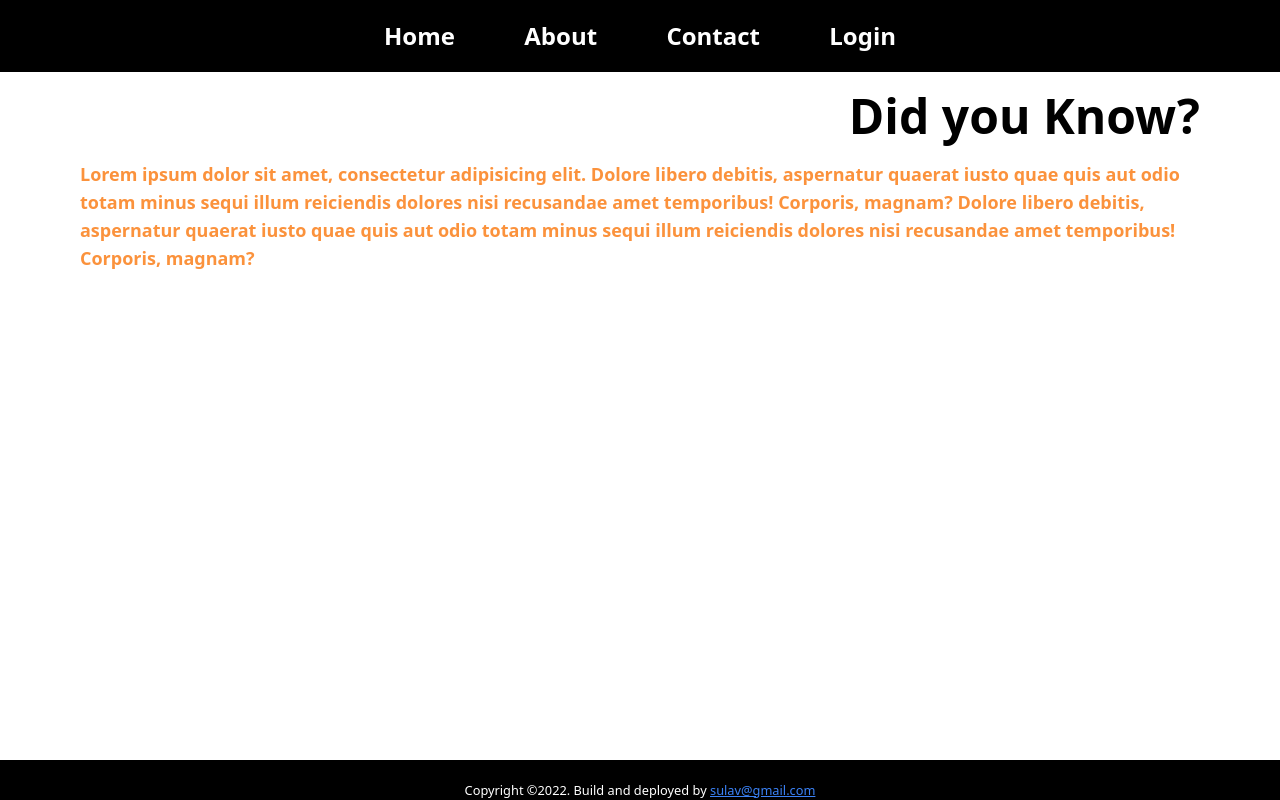
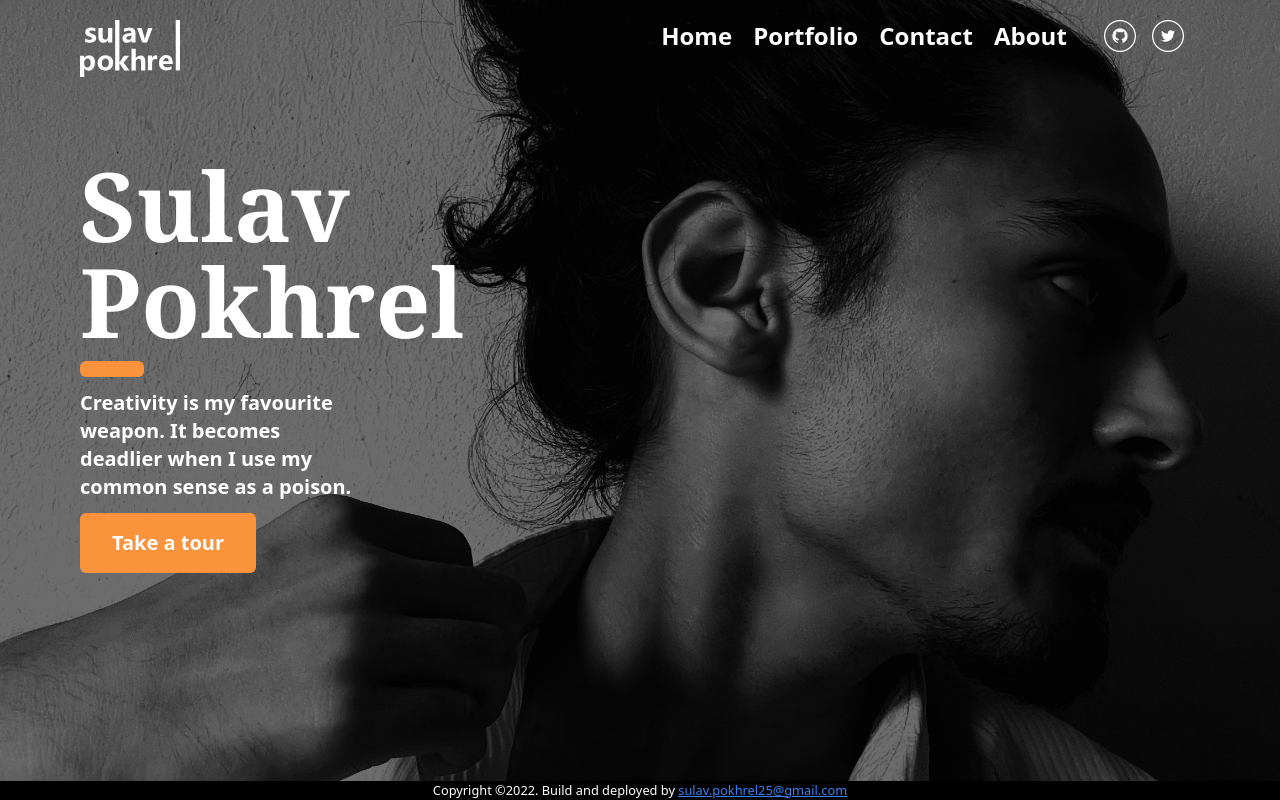
Before and after one commit to pokhreally/TrainYourFingers.github.io, a plain HTML site: page index.html in a window 1280 px wide. Drawn offline with Linux system fonts and the light colour scheme.

Commit message:
personal

```diff
--- a/index.html
+++ b/index.html
@@ -4,38 +4,45 @@
     <meta charset="UTF-8">
     <meta http-equiv="X-UA-Compatible" content="IE=edge">
     <meta name="viewport" content="width=device-width, initial-scale=1.0">
-    <title>Test</title>
-    <link rel="stylesheet" href="final.css">
+    <title>sulavpokhrel</title>
+    <!-- <link rel="stylesheet" href="final.css"> -->
+    <link rel="stylesheet" href="app.css">
     <style>
         .h-mid{
             height: 86%;
         }
     </style>
 </head>
-<body class="h-screen w-screen bg-black">
-    <nav class="text-white max-w-2xl px-20 py-5 mx-auto text-2xl text-center font-bold">
-        <ul class="flex justify-between">
-            <li class="hover:text-blue-400 cursor-pointer duration-200">Home</li>
-            <li class="hover:text-blue-400 cursor-pointer duration-200">About</li>
-            <li class="hover:text-blue-400 cursor-pointer duration-200">Contact</li>
-            <li class="hover:text-blue-400 cursor-pointer duration-200">Login</li>
-        </ul>
+<body class="backgroundimage h-screen w-screen bg-black bg-[url('./photos/47598.jpg')] bg-center bg-cover">
+    <nav class="text-white w-full px-20 py-5 text-2xl flex justify-between">
+        <div class="logo w-1/2">
+            <img src="photos/whiteLogo.svg" alt="sulav pokhrel" width="100px" />
+        </div>
+        <div class="w-1/2 flex">
+            <div class="listings w-4/5 ">
+                <ul class="flex justify-evenly  text-2xl font-bold">
+                    <li class="hover:text-orange-400 duration-200"><a href="">Home</a></li>
+                    <li class="hover:text-orange-400 duration-200"><a href="">Portfolio</a></li>
+                    <li class="hover:text-orange-400 duration-200"><a href="">Contact</a></li>
+                    <li class="hover:text-orange-400 duration-200"><a href="">About</a></li>
+                </ul>
+            </div>
+            <div class="socials w-1/5 ">
+                <ul class="flex justify-evenly">
+                    <li class="hover:text-blue-400 duration-200"><a href="https://github.com/TrainYourFingers"><img src="photos/icons/github-32.png"/></a></li>
+                    <li class="hover:text-blue-400 duration-200"><a href="https://twitter.com/SulovePokhrel"></a><img src="photos/icons/twitter-32.png"/></a></li>
+                </ul>
+            </div>
+        </div>
     </nav>
-    <div class="h-mid w-full bg-white px-20 py-5">
-    <h1 class="font-bold text-5xl text-right">Did you Know?</h1>
-
-        <p class="font-semibold text-lg text-orange-400 py-5">
-            Lorem ipsum dolor sit amet, consectetur adipisicing elit.
-            Dolore libero debitis, aspernatur quaerat iusto quae quis
-            aut odio totam minus sequi illum reiciendis dolores nisi
-            recusandae amet temporibus! Corporis, magnam?
-            Dolore libero debitis, aspernatur quaerat iusto quae quis
-            aut odio totam minus sequi illum reiciendis dolores nisi
-            recusandae amet temporibus! Corporis, magnam?
-        </p>
+    <div class="h-mid w-full px-20 py-5">
+        <h1 class=" font-bold text-8xl font-serif pt-10 text-white">Sulav<br/>Pokhrel</h1>
+        <div class="bg-orange-400 w-16 h-4 rounded-md my-3"></div>
+        <p class="font-semibold text-xl text-white font-sans w-1/4 my-3">Creativity is my favourite weapon. It becomes deadlier when I use my common sense as a poison.</p>
+        <button class="bg-orange-400 px-8 py-4 rounded-md font-semibold text-xl text-white hover:bg-orange-600">Take a tour</button>
     </div>
     <small class="bg-black text-white w-full absolute bottom-0 text-center">
-        Copyright &copy;2022. Build and deployed by <a class="text-blue-500 underline">sulav@gmail.com</a>
+        Copyright &copy;2022. Build and deployed by <a class="text-blue-500 underline" href="#">sulav.pokhrel25@gmail.com</a>
     </small>
 </body>
 </html>
```
Also changed, not shown: app.css, photos/47598.jpg (added), photos/blackLogo.svg (added), photos/icons/github-120.png (added), photos/icons/github-16.png (added), photos/icons/github-32.png (added), photos/icons/github-96.png (added), photos/icons/twitter-120.png (added), photos/icons/twitter-16.png (added), photos/icons/twitter-32.png (added), photos/icons/twitter-96.png (added), photos/whiteLogo.svg (added), 1 other file.
